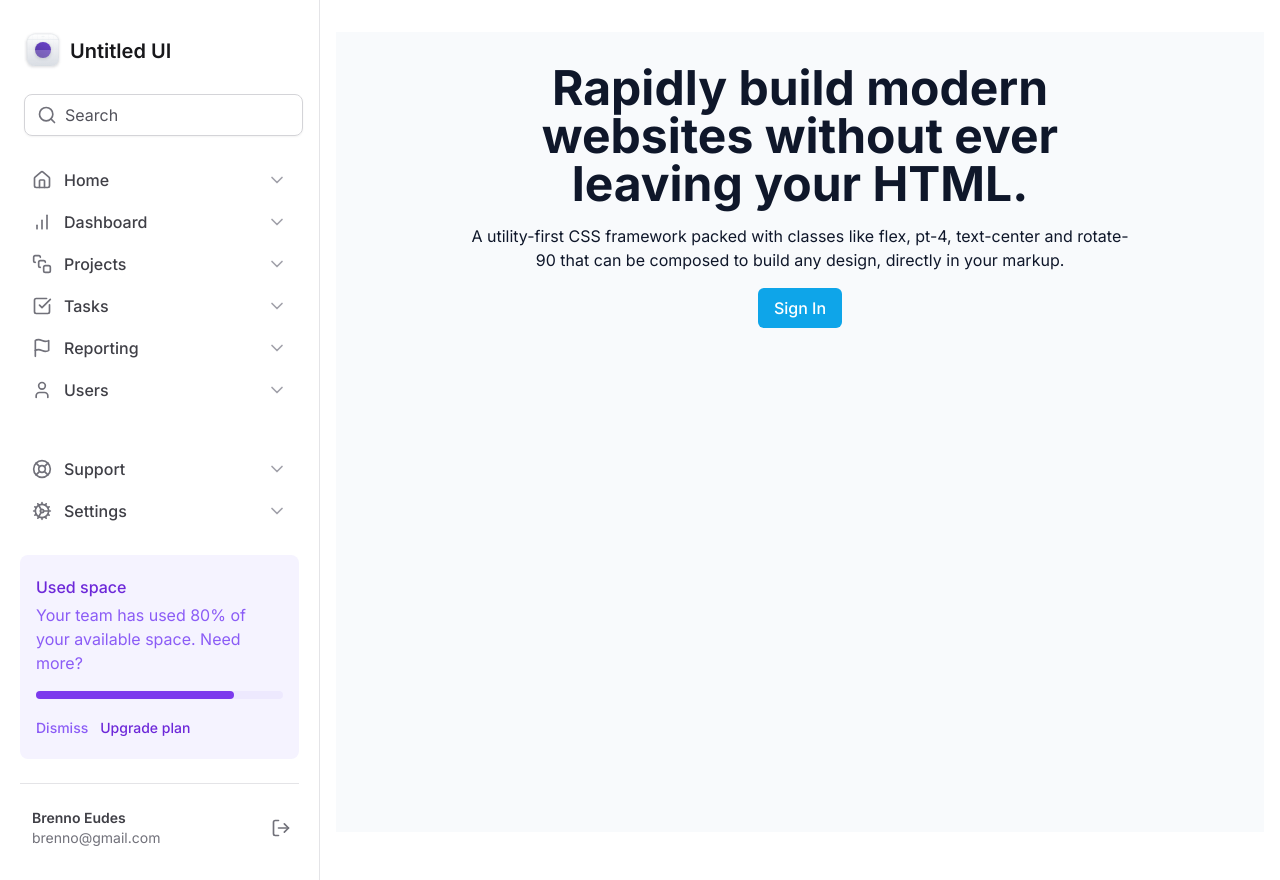
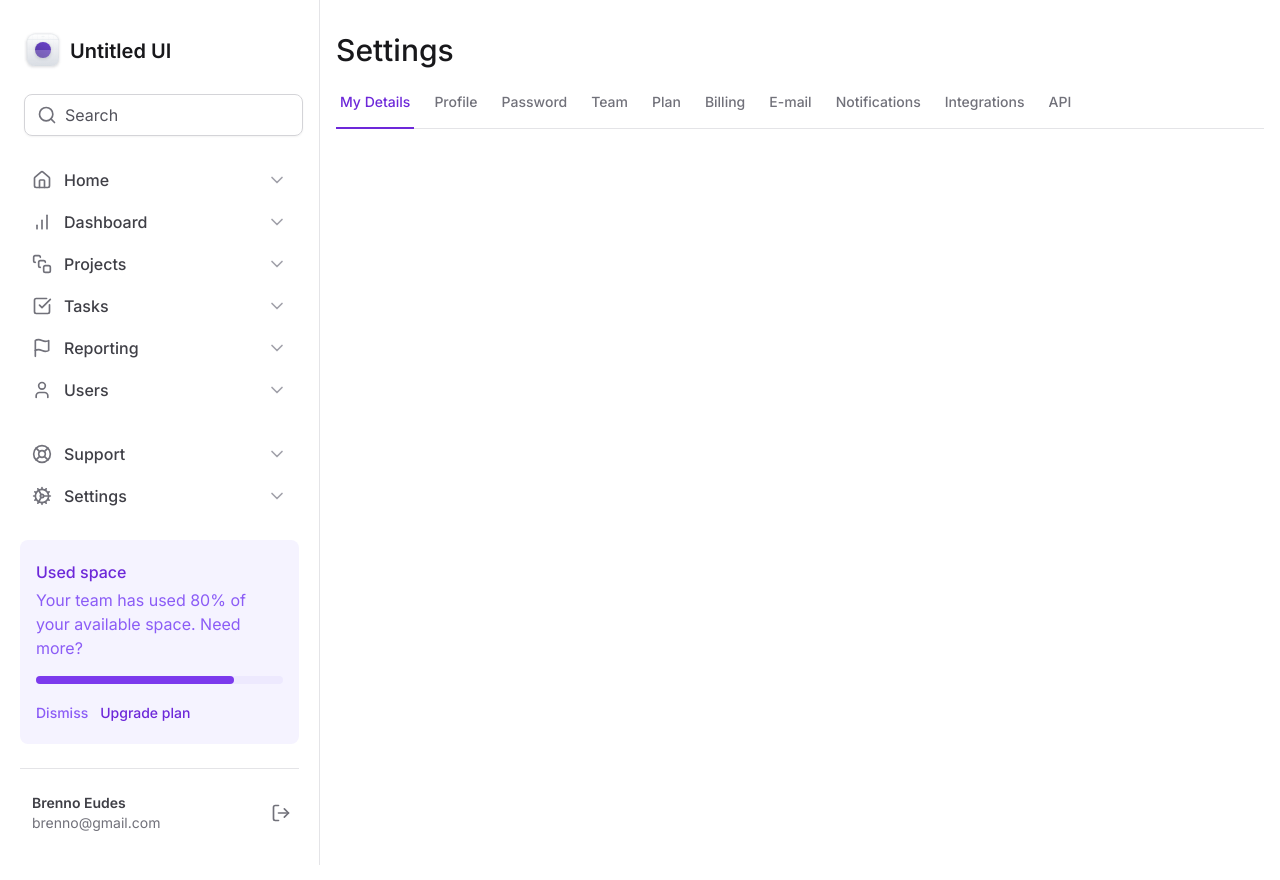
Before and after one commit to brennoEudes/tailwind-next, a Next.js app: page / in a window 1280 px wide. Built offline with nearby package versions, Linux system fonts and the light colour scheme; grey boxes are pictures that could not be loaded.

Commit message:
radix install, tabs

```diff
--- a/package.json
+++ b/package.json
@@ -9,6 +9,7 @@
     "lint": "next lint"
   },
   "dependencies": {
+    "@radix-ui/react-tabs": "^1.1.0",
     "lucide-react": "^0.427.0",
     "next": "14.2.5",
     "react": "^18",
--- a/src/app/components/Input.tsx
+++ b/src/app/components/Input.tsx
@@ -1,7 +1,7 @@
 import { ComponentProps } from 'react'
 
 // PATTERN DE COMPOSIÇÃO DE COMPONENTES
-// É quando dividmos um componente em partes menores, cada uma com uma responsabilidade específica,
+// É quando dividmos um componente em partes menores, cada uma com uma responsabilidade específica
 // a fim de trazer uma maior acessibilidade e reutilização de código.
 
 type InputPrefixProps = ComponentProps<'div'>
--- /dev/null
+++ b/src/app/components/SettingsTabs/TabItem.tsx
@@ -0,0 +1,25 @@
+'use client' // trata JS no client-side. Fizemos isso pq o page.tsx é um arquivo que roda no nextJS, ou seja, no server-side.
+
+import * as Tabs from '@radix-ui/react-tabs'
+
+export interface TabItemProps {
+  value: string
+  title: string
+  isSelected?: boolean // indica aba atual ou não
+}
+
+export function TabItem({ value, title, isSelected = false }: TabItemProps) {
+  return (
+    <Tabs.Trigger
+      value={value}
+      className="relative px-1 pb-4 text-sm font-medium text-zinc-500 hover:text-violet-700 data-[state=active]:text-violet-700"
+      /* TW + Radix: prop data-state (e outras) podem ser custmomizadas. Aqui, mudamos a cor quando o state for active. */
+    >
+      <span className="">{title}</span>
+      {isSelected && (
+        <div className="absolute -bottom-px left-0 right-0 h-0.5 bg-violet-700" />
+      )}
+      {/* TW: p/ valores negativos, usamos o - na frente */}
+    </Tabs.Trigger>
+  )
+}
--- /dev/null
+++ b/src/app/components/SettingsTabs/index.tsx
@@ -0,0 +1,58 @@
+'use client' // trata JS no client-side. Fizemos isso pq o page.tsx é um arquivo que roda no nextJS, ou seja, no server-side.
+
+import { useState } from 'react'
+import * as Tabs from '@radix-ui/react-tabs'
+import { TabItem } from './TabItem'
+
+export function SettingTabs() {
+  const [currentTab, setCurrentTab] = useState('tab1')
+
+  return (
+    <Tabs.Root value={currentTab} onValueChange={setCurrentTab}>
+      <Tabs.List className="item-center mt-6 flex w-full gap-4 border-b border-zinc-200">
+        <TabItem
+          value="tab1"
+          title="My Details"
+          isSelected={currentTab === 'tab1'}
+        />
+        <TabItem
+          value="tab2"
+          title="Profile"
+          isSelected={currentTab === 'tab2'}
+        />
+        <TabItem
+          value="tab3"
+          title="Password"
+          isSelected={currentTab === 'tab3'}
+        />
+        <TabItem value="tab4" title="Team" isSelected={currentTab === 'tab4'} />
+        <TabItem value="tab5" title="Plan" isSelected={currentTab === 'tab5'} />
+        <TabItem
+          value="tab6"
+          title="Billing"
+          isSelected={currentTab === 'tab6'}
+        />
+        <TabItem
+          value="tab7"
+          title="E-mail"
+          isSelected={currentTab === 'tab7'}
+        />
+        <TabItem
+          value="tab8"
+          title="Notifications"
+          isSelected={currentTab === 'tab8'}
+        />
+        <TabItem
+          value="tab9"
+          title="Integrations"
+          isSelected={currentTab === 'tab9'}
+        />
+        <TabItem
+          value="tab10"
+          title="API"
+          isSelected={currentTab === 'tab10'}
+        />
+      </Tabs.List>
+    </Tabs.Root>
+  )
+}
--- a/src/app/layout.tsx
+++ b/src/app/layout.tsx
@@ -18,7 +18,9 @@
   children: React.ReactNode
 }>) {
   return (
-    <html lang="en">
+    <html lang="en" className="antialiased">
+      {' '}
+      {/* antialiased é a classe do TW que deixa as fontes mais definidas! */}
       <body className={inter.className}>
         <div className="grid min-h-screen grid-cols-app">
           <Sidebar />
--- a/src/app/page.tsx
+++ b/src/app/page.tsx
@@ -1,22 +1,11 @@
+import { SettingTabs } from '@/app/components/SettingsTabs'
+
 export default function Home() {
   return (
-    <div className="flex h-screen flex-col items-center bg-slate-50 p-8 text-center text-slate-900 dark:bg-slate-900 dark:text-slate-100">
-      {' '}
-      {/* TW consegue aplicar nas classes as extensões definidas em twconfig */}
-      <div className="max-w-2xl">
-        <h1 className="text-3xl font-bold sm:text-4xl lg:text-5xl">
-          Rapidly build modern websites without ever leaving your HTML.
-        </h1>
-        <p className="mt-4 dark:text-slate-400">
-          A utility-first CSS framework packed with classes like flex, pt-4,
-          text-center and rotate-90 that can be composed to build any design,
-          directly in your markup.
-        </p>
-        <button className="disabled:hover mt-4 rounded-md bg-sky-500 px-4 py-2 font-medium text-white enabled:hover:bg-sky-700 disabled:cursor-not-allowed disabled:bg-opacity-60 dark:text-sky-950">
-          Sign In
-        </button>
-      </div>
-    </div>
+    <>
+      <h1 className="text-3xl font-medium text-zinc-900">Settings</h1>
+      <SettingTabs />
+    </>
   )
 }
 
```
Also changed, not shown: 1 other file (tests, documents, lock files or other folders).
